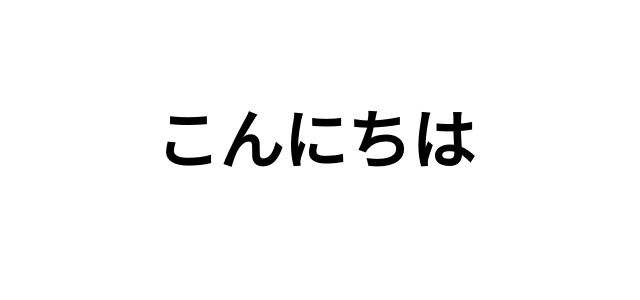
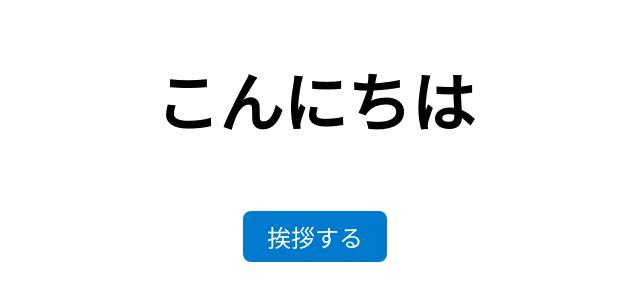
Before and after one commit to chujokouhei-prog/my-first-app, a plain HTML site: page index.html in a window 1280 px wide. Shown: the part 264-564 px from the top of the page, without its empty margins (325-965 px from the left). Drawn offline with Linux system fonts and the light colour scheme.

Commit message:
Add greeting button to change welcome text

```diff
--- a/index.html
+++ b/index.html
@@ -9,17 +9,43 @@
         margin: 0;
         min-height: 100vh;
         display: flex;
+        flex-direction: column;
         align-items: center;
         justify-content: center;
+        gap: 1.5rem;
         font-family: "Hiragino Kaku Gothic Pro", "Yu Gothic", "Noto Sans JP", sans-serif;
       }
 
       h1 {
         font-size: 4rem;
       }
+
+      button {
+        font-size: 1.5rem;
+        padding: 0.5rem 1.5rem;
+        border: none;
+        border-radius: 0.5rem;
+        background-color: #007acc;
+        color: #fff;
+        cursor: pointer;
+      }
+
+      button:hover {
+        background-color: #005ea6;
+      }
     </style>
   </head>
   <body>
-    <h1>こんにちは</h1>
+    <h1 id="greeting">こんにちは</h1>
+    <button type="button" id="greetButton">挨拶する</button>
+
+    <script>
+      const greeting = document.getElementById("greeting");
+      const button = document.getElementById("greetButton");
+
+      button.addEventListener("click", () => {
+        greeting.textContent = "ようこそ";
+      });
+    </script>
   </body>
 </html>
```
